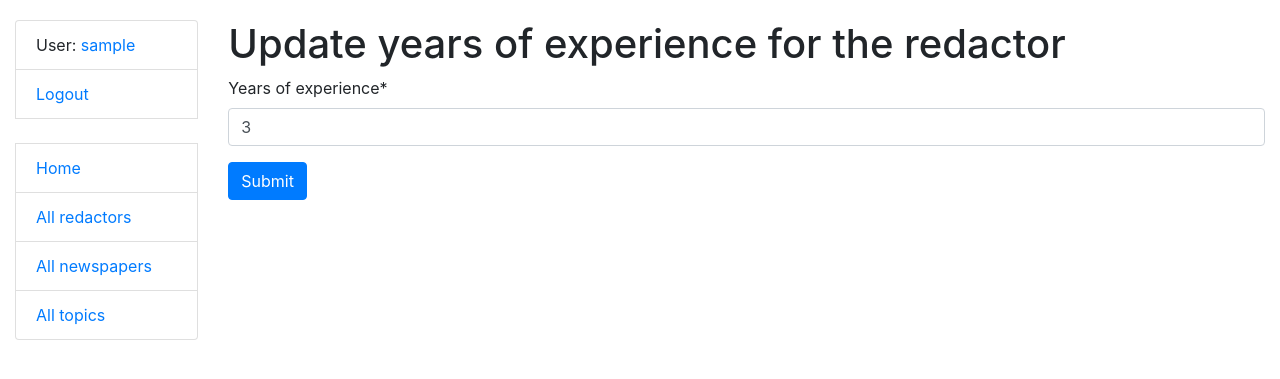
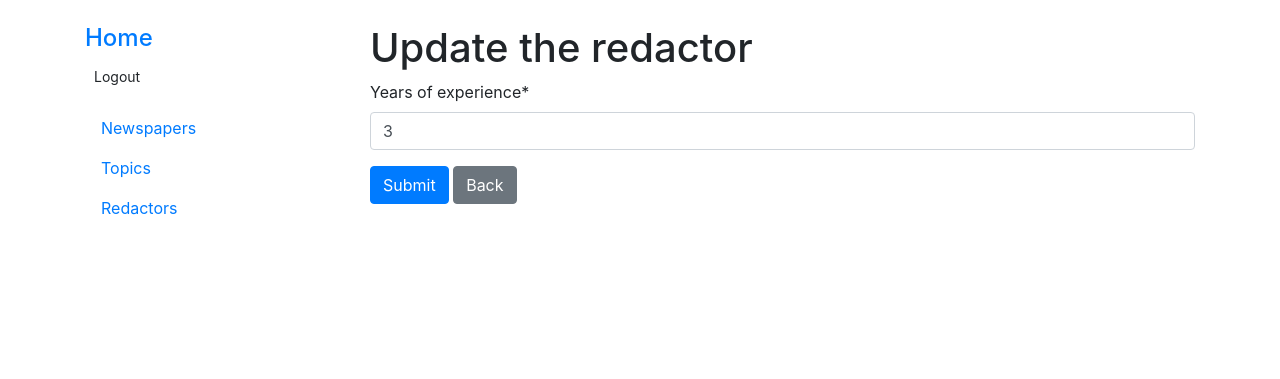
Before and after one commit to ykopatko/newspaper-agency, a Django app: page /redactors/1/update/ in a window 1280 px wide. Shown: the top 379 px of the page. Run offline with Django 4.2, Linux system fonts and the light colour scheme; the visitor is signed in with stand-in values (Sample User, id 1); data comes from the database, SQL or seed files in the repository; some libraries are stand-ins or nearby versions.

Commit message:
Update HTML & CSS

```diff
--- a/templates/agency/newspaper_form.html
+++ b/templates/agency/newspaper_form.html
@@ -8,5 +8,6 @@
     {{ form|crispy }}
 
     <input type="submit" value="Submit" class="btn btn-primary">
+    <a href="{% url 'agency:newspaper-detail' pk=newspaper.id %}" class="btn btn-secondary mr-2">Back</a>
   </form>
 {% endblock %}
--- a/templates/agency/redactor_confirm_delete.html
+++ b/templates/agency/redactor_confirm_delete.html
@@ -1,3 +1,5 @@
+{% extends "base.html" %}
+
 {% block content %}
   <h1>Delete redactor</h1>
   <p>Are you sure that you want to delete this redactor?</p>
--- a/templates/agency/redactor_form.html
+++ b/templates/agency/redactor_form.html
@@ -2,11 +2,12 @@
 {% load crispy_forms_filters %}
 
 {% block content %}
-  <h1>{{ object|yesno:"Update years of experience for the,Create a" }} redactor</h1>
+  <h1>{{ object|yesno:"Update the,Create a" }} redactor</h1>
   <form action="" method="post" novalidate>
     {% csrf_token %}
     {{ form|crispy }}
 
     <input type="submit" value="Submit" class="btn btn-primary">
+    <a href="{% url 'agency:redactor-detail' pk=redactor.id %}" class="btn btn-secondary mr-2">Back</a>
   </form>
 {% endblock %}
--- a/templates/agency/topic_form.html
+++ b/templates/agency/topic_form.html
@@ -8,5 +8,6 @@
     {{ form|crispy }}
 
     <input type="submit" value="Submit" class="btn btn-primary">
+    <a href="{% url 'agency:topic-list'%}" class="btn btn-secondary mr-2">Back</a>
   </form>
 {% endblock %}
--- a/templates/base.html
+++ b/templates/base.html
@@ -1,39 +1,34 @@
 <!DOCTYPE html>
 <html lang="en">
+{% load static %}
+<head>
+  <meta charset="UTF-8">
+  <meta name="viewport" content="width=device-width, initial-scale=1.0">
+  <title>News Agency</title>
+  <link rel="stylesheet" href="https://maxcdn.bootstrapcdn.com/bootstrap/4.5.2/css/bootstrap.min.css">
+  <link rel="stylesheet" href="{% static 'css/styles.css' %}">
+  <link href="https://fonts.googleapis.com/css?family=Roboto+Slab&display=swap" rel="stylesheet">
+  <script src="https://ajax.googleapis.com/ajax/libs/jquery/3.5.1/jquery.min.js"></script>
+  <script src="https://cdnjs.cloudflare.com/ajax/libs/popper.js/1.16.0/umd/popper.min.js"></script>
+  <script src="https://maxcdn.bootstrapcdn.com/bootstrap/4.5.2/js/bootstrap.min.js"></script>
+</head>
+<body>
+  <div class="background-image"></div>
 
-<head>
-  {% block title %}<title>Newspaper Agency</title>{% endblock %}
-  <meta charset="utf-8">
-  <meta name="viewport" content="width=device-width, initial-scale=1">
-  <link rel="stylesheet"
-      href="https://cdn.jsdelivr.net/npm/bootstrap@4.5.3/dist/css/bootstrap.min.css"
-      integrity="sha384-TX8t27EcRE3e/ihU7zmQxVncDAy5uIKz4rEkgIXeMed4M0jlfIDPvg6uqKI2xXr2"
-      crossorigin="anonymous">
-  {% load static %}
-  <link rel="stylesheet" href="{% static 'css/styles.css' %}">
-</head>
-
-<body>
-<div class="container-fluid">
-  <div class="row">
-    <div class="col-sm-2">
-
-      {% block sidebar %}
-        {% include "includes/sidebar.html" %}
-      {% endblock %}
-
-    </div>
-    <div class="col-sm-10 ">
-
-      {% block content %}{% endblock %}
-
-      {% block pagination %}
-        {% include "includes/pagination.html" %}
-      {% endblock %}
-
+  <div class="container mt-4">
+    <div class="row">
+      <div class="col-md-3">
+        {% include 'includes/sidebar.html' %}
+      </div>
+      <div class="col-md-9 content-container">
+        <div class="content-animation">
+          {% block content %}
+          {% endblock %}
+          {% include 'includes/pagination.html' %}
+        </div>
+      </div>
     </div>
   </div>
-</div>
+
 </body>
-
 </html>
--- a/templates/includes/pagination.html
+++ b/templates/includes/pagination.html
@@ -2,15 +2,15 @@
   <ul class="pagination">
     {% if page_obj.has_previous %}
       <li class="page-item">
-        <a href="?page= {{ page_obj.previous_page_number }}" class="page-link">prev</a>
+        <a href="?page= {{ page_obj.previous_page_number }}" class="page-link pagination-custom">prev</a>
       </li>
     {% endif %}
     <li class="page-item active">
-      <span class="page-link">{{ page_obj.number }} of {{ paginator.num_pages }}</span>
+      <span class="page-link pagination-custom">{{ page_obj.number }} of {{ paginator.num_pages }}</span>
     </li>
     {% if page_obj.has_next %}
       <li class="page-item">
-        <a href="?page= {{ page_obj.next_page_number }}" class="page-link">next</a>
+        <a href="?page= {{ page_obj.next_page_number }}" class="page-link pagination-custom">next</a>
       </li>
     {% endif %}
   </ul>
--- a/templates/includes/sidebar.html
+++ b/templates/includes/sidebar.html
@@ -1,14 +1,19 @@
-<ul class="sidebar-nav list-group">
-  {% if user.is_authenticated %}
-    <li class="list-group-item">User: <a href="{{ user.get_absolute_url }}">{{ user.get_username }}</a></li>
-    <li class="list-group-item"><a href="{% url 'logout'%}?next={{request.path}}">Logout</a></li>
-  {% else %}
-    <li class="list-group-item"><a href="{% url 'login'%}?next={{request.path}}">Login</a></li>
-  {% endif %}
-
-  <br>
-  <li class="list-group-item"><a href="{% url 'agency:index' %}">Home</a></li>
-  <li class="list-group-item"><a href="{% url 'agency:redactor-list' %}">All redactors</a></li>
-  <li class="list-group-item"><a href="{% url 'agency:newspaper-list' %}">All newspapers</a></li>
-  <li class="list-group-item"><a href="{% url 'agency:topic-list' %}">All topics</a></li>
-</ul>
+<div class="sidebar mb-4">
+    <h4 class="sidebar-title"><a href="{% url 'agency:index' %}">Home</a></h4>
+    {% if user.is_authenticated %}
+        <a class="btn btn-create btn-sm mb-3" href="{% url 'logout' %}">Logout</a>
+    {% else %}
+        <a class="btn btn-create btn-sm mb-3" href="{% url 'login' %}">Login</a>
+    {% endif %}
+    <ul class="nav flex-column sidebar-nav">
+        <li class="nav-item">
+            <a class="nav-link" href="{% url 'agency:newspaper-list' %}">Newspapers</a>
+        </li>
+        <li class="nav-item">
+            <a class="nav-link" href="{% url 'agency:topic-list' %}">Topics</a>
+        </li>
+        <li class="nav-item">
+            <a class="nav-link" href="{% url 'agency:redactor-list' %}">Redactors</a>
+        </li>
+    </ul>
+</div>
```
Also changed, not shown: templates/agency/index.html (+46 -12 lines), templates/agency/newspaper_detail.html (+20 -19 lines), templates/agency/newspaper_list.html (+31 -13 lines), templates/agency/redactor_detail.html (+27 -21 lines).
